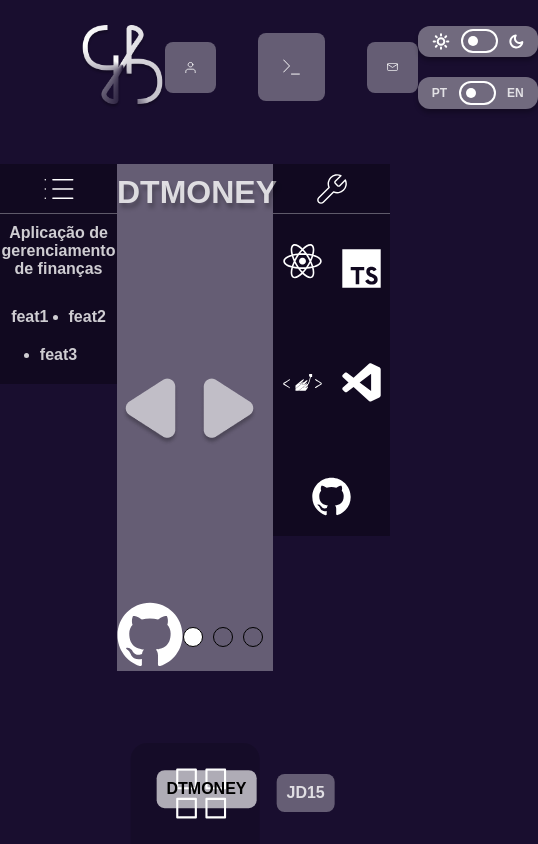
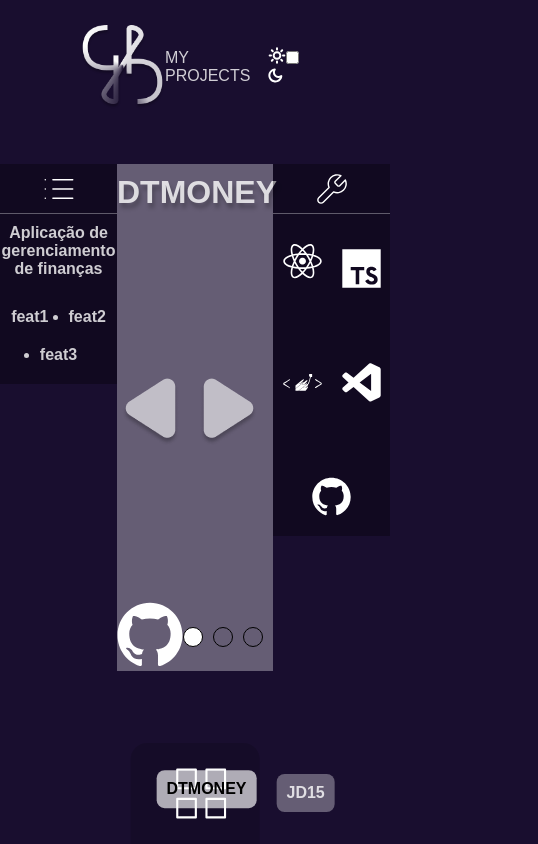
Before and after one commit to gabrielb-ss/my-portfolio, a React (Vite) app: page / in a window 390 px wide. Shown: the whole page, 538 px wide, since content can reach past the window. Built offline with nearby package versions, Linux system fonts and the light colour scheme.

Commit message:
feat(Header): add responsiveness to component

```diff
--- a/src/components/Header/index.tsx
+++ b/src/components/Header/index.tsx
@@ -2,37 +2,14 @@ import { Container } from './styles'
 import logoImg from '../../assets/logo.png'
 import sunImg from '../../assets/sun.svg'
 import moonImg from '../../assets/moon.svg'
-import projectsImg from '../../assets/projects.svg'
-import aboutmeImg from '../../assets/user.svg'
-import contactImg from '../../assets/contact.svg'
-import { useState } from 'react';
 
 export function Header () {
-  const [activeTab, setActiveTab] = useState([0,1,0]);
-
-  function selectTab(id: number) {
-    let newActiveTab = [0,0,0];
-    newActiveTab[id] = 1;
-    setActiveTab(newActiveTab);
-  }
-
   return (
     <Container>
         <img id='gb-logo' src={logoImg} alt="Gabriel Barbosa"/>
 
-        <nav>
-          <a onClick={() => selectTab(0)} className={activeTab[0] === 1 ? "active" : "" }>
-            <img src={aboutmeImg} alt="" />
-          </a>
-          <a onClick={() => selectTab(1)} className={activeTab[1] === 1 ? "active" : "" }>
-            <img src={projectsImg} alt="" />
-          </a>
-          <a onClick={() => selectTab(2)} className={activeTab[2] === 1 ? "active" : "" }>
-            <img src={contactImg} alt="" />
-          </a>
-        </nav>
+        <h1>MY PROJECTS</h1>
 
-        <div id='switchers-container'>
         <div className='switcher' >
           <img src={sunImg} alt="" />
 
@@ -42,15 +19,6 @@ export function Header () {
           <img src={moonImg} alt="" />
         </div>
 
-          <div className='switcher'>
-            <p>PT</p>
-
-            <input type="checkbox" id="lang" />
-            <label htmlFor="lang"></label>
-
-            <p>EN</p>
-          </div>
-        </div>
     </Container>
   );
 }
```
Lines whose indentation alone changed are shown as unchanged.
